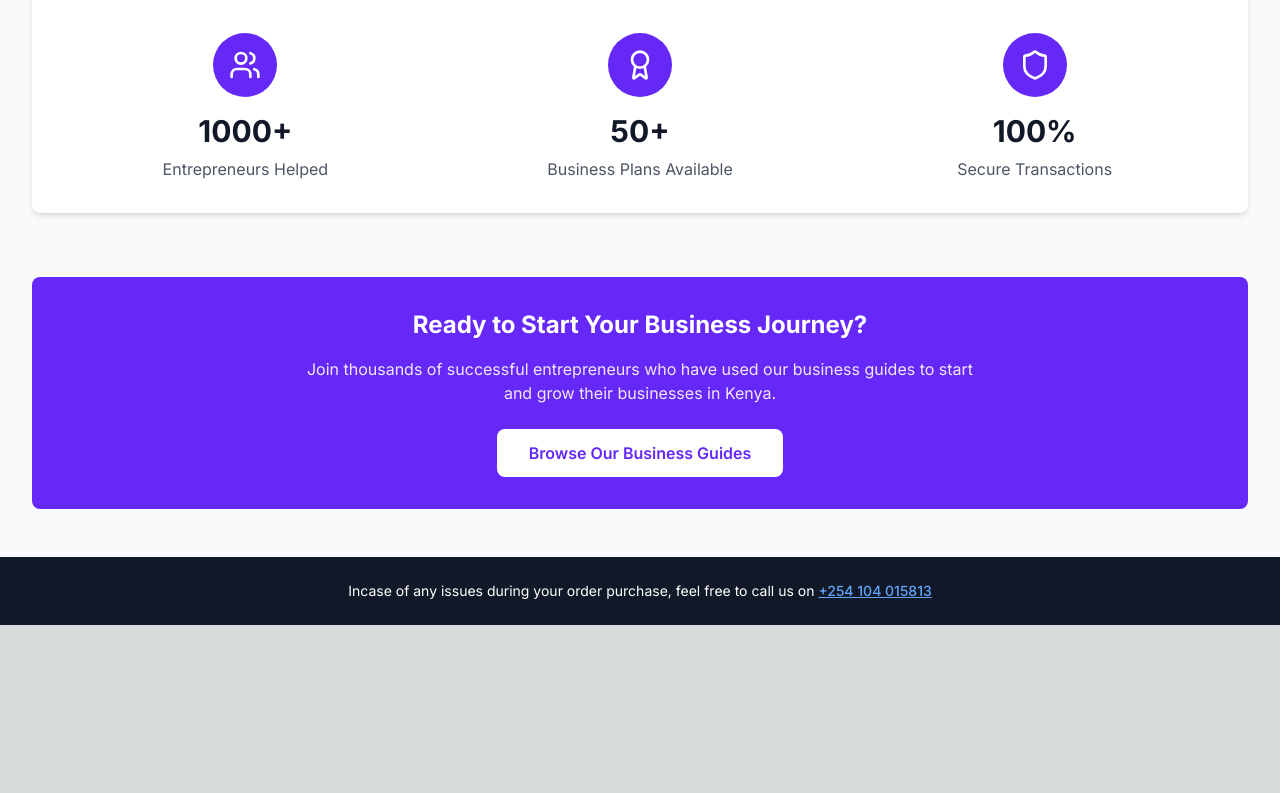
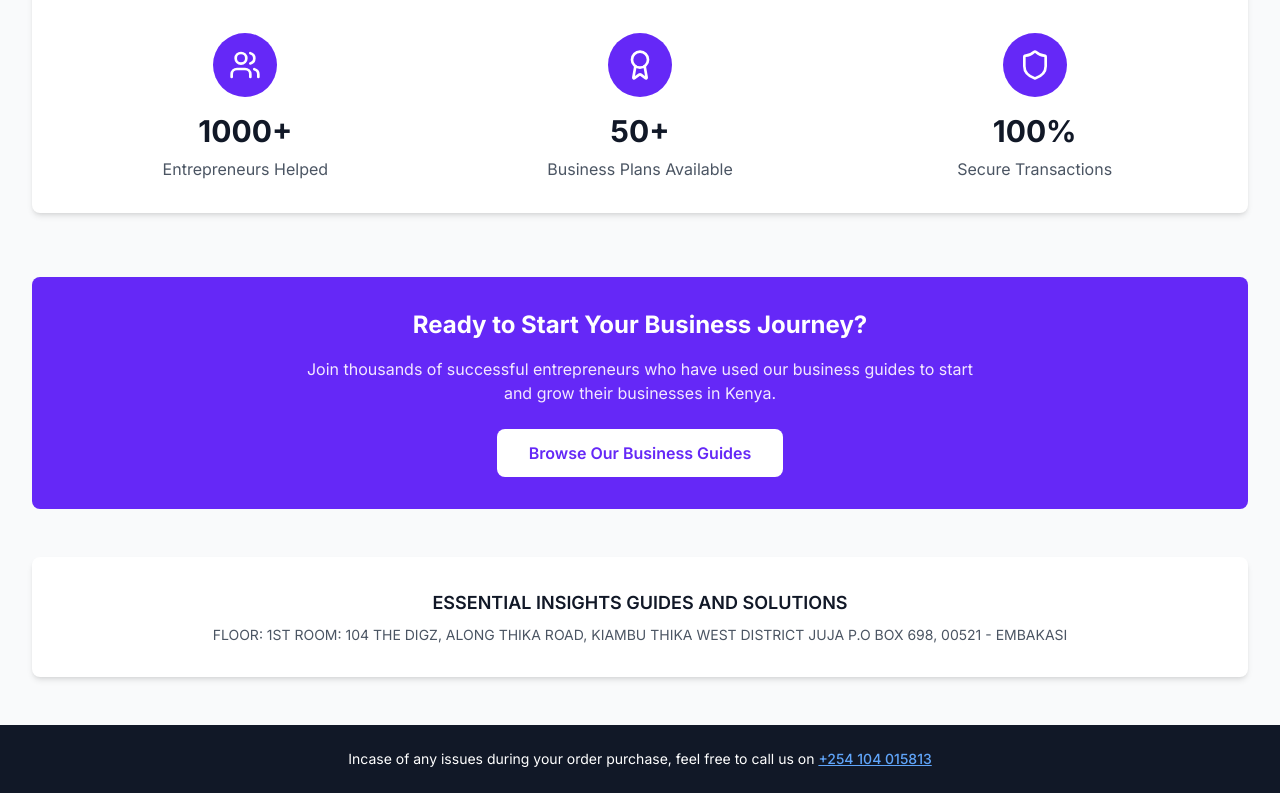
Before and after one commit to nngeno92/elevate-guides, a Next.js app: page /about in a window 1280 px wide. Shown: the part 748-1541 px from the top of the page. Before the commit the page ends 1373 px from the top, so only its background shows below. Built offline with nearby package versions, Linux system fonts and the light colour scheme.

Commit message:
meta changes

```diff
--- a/src/app/about/page.tsx
+++ b/src/app/about/page.tsx
@@ -111,6 +111,16 @@ export default function AboutPage() {
             Browse Our Business Guides
           </a>
         </div>
+
+        {/* Business Information Section */}
+        <div className="mt-12 bg-white rounded-lg shadow-md p-8 text-center">
+          <h3 className="text-lg font-semibold text-gray-900 mb-2">
+            ESSENTIAL INSIGHTS GUIDES AND SOLUTIONS
+          </h3>
+          <p className="text-sm text-gray-600 max-w-4xl mx-auto">
+            FLOOR: 1ST ROOM: 104 THE DIGZ, ALONG THIKA ROAD, KIAMBU THIKA WEST DISTRICT JUJA P.O BOX 698, 00521 - EMBAKASI
+          </p>
+        </div>
       </div>
     </div>
   );
--- a/src/app/contact/page.tsx
+++ b/src/app/contact/page.tsx
@@ -35,10 +35,10 @@ export default function ContactPage() {
                     <h3 className="font-semibold text-gray-900 mb-1">Email Us</h3>
                     <p className="text-gray-600 mb-2">Get in touch for business inquiries and support</p>
                     <a
-                      href="mailto:info@businessinkenya.co.ke"
+                      href="mailto:info@bizz.ke"
                       className="text-[#6528F7] hover:text-[#5a1fd8] font-medium transition-colors duration-200"
                     >
-                      info@businessinkenya.co.ke
+                      info@bizz.ke
                     </a>
                   </div>
                 </div>
--- a/src/app/page.tsx
+++ b/src/app/page.tsx
@@ -141,6 +141,20 @@ export default function Home() {
           </Link>
         </div>
       </section>
+
+      {/* Business Information Section */}
+      <section className="py-12 bg-white border-t border-gray-200">
+        <div className="max-w-7xl mx-auto px-4 sm:px-6 lg:px-8">
+          <div className="text-center">
+            <h3 className="text-lg font-semibold text-gray-900 mb-2">
+              ESSENTIAL INSIGHTS GUIDES AND SOLUTIONS
+            </h3>
+            <p className="text-sm text-gray-600 max-w-4xl mx-auto">
+              FLOOR: 1ST ROOM: 104 THE DIGZ, ALONG THIKA ROAD, KIAMBU THIKA WEST DISTRICT JUJA P.O BOX 698, 00521 - EMBAKASI
+            </p>
+          </div>
+        </div>
+      </section>
     </div>
   );
 }
--- a/src/data/products.json
+++ b/src/data/products.json
@@ -149,7 +149,7 @@
     "short_description": "Complete business plan template for starting a the diaspora enterpreneur.",
     "description": "Complete business plan template for starting a the diaspora enterpreneur.",
     "price": 800,
-    "sale_price": 10,
+    "sale_price": 199,
     "product_image": "https://businessinkenya.co.ke/wp-content/uploads/2024/11/the-diaspora-investor-book-mockup.webp",
     "wordpress_product_link": "https://businessinkenya.co.ke/product/the-diaspora-enterpreneur/",
     "google_file_link": "https://drive.google.com/file/d/1s59pcWHrFntq3yefpKND-rM7_Qcku8Do/view?usp=sharing",
```
